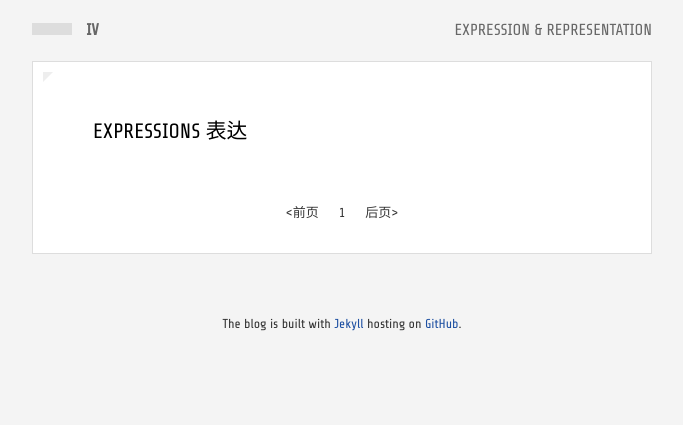
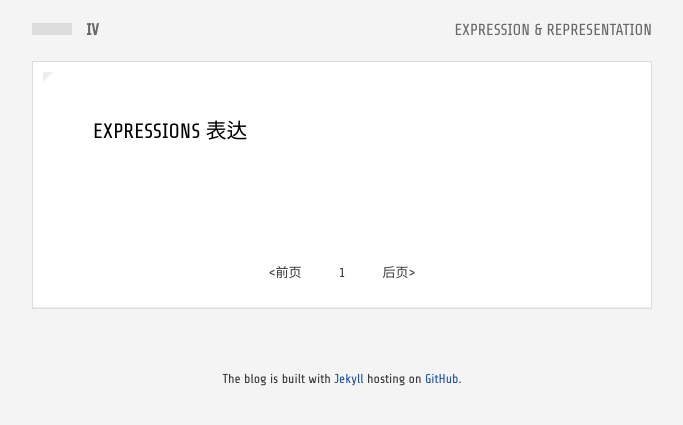
Before and after one commit to kidlj/awei, a Jekyll site: the page built from expr/index.html, in a window 1280 px wide. Shown: the top 425 px of the page, without its empty margins (298-981 px from the left). Built offline with Jekyll 4.4.1, drawn with Linux system fonts in a browser that asks for light colours; Markdown is read by kramdown in place of the engine named in the settings; the list of posts is cut into pages by our own code.

Commit message:
ready for posting.

```diff
--- a/_includes/paginator.html
+++ b/_includes/paginator.html
@@ -2,17 +2,16 @@
 
 	{% if paginator.previous_page %}
 		{% if paginator.previous_page ==1 %}
-			<a href="/expr/"><前页</a>
+			<a href="/expr/">&lt;前页</a>
 		{% else %}
-			<a href="/expr/page{{ paginator.previous_page }}"><前页</a>
+			<a href="/expr/page{{ paginator.previous_page }}">&lt;前页</a>
 		{% endif %}
 	{% else %}
-		<span class="disabled"><前页</span>
+		<span class="disabled">&lt;前页</span>
 	{% endif %}
 
-	&nbsp;&nbsp;&nbsp;&nbsp;
 
-
+	<div class="pagenum">
 	{% if paginator.page == 1 %}
 		<span class="current">1</span>
 	{% else %}
@@ -26,14 +25,13 @@
 			<a href="/expr/page{{ count }}">{{ count }}</a>
 		{% endif %}
 	{% endfor %}
-
-	&nbsp;&nbsp;&nbsp;&nbsp;
+	</div>
 
 
 	{% if paginator.next_page %}
-	<a href="/expr/page{{ paginator.next_page }}">后页></a>
+	<a href="/expr/page{{ paginator.next_page }}">后页&gt;</a>
 	{% else %}
-	<span class="disabled">后页></span>
+	<span class="disabled">后页&gt;</span>
 	{% endif %}
 
 </div>
--- a/css/style.css
+++ b/css/style.css
@@ -158,6 +158,19 @@
 	padding: 30px 40px 24px;
 	text-align: center; }
 
+.paginator {
+	border-top: 0px solid #EFEFEF;
+	border-bottom: 1px solid #EFEFEF;
+	padding: 30px 40px 24px;
+	text-align: center; }
+	.paginator .pagenum {
+		display: inline-block;
+		padding: 0 30px; }
+	.paginator .pagenum a, .paginator .pagenum span {
+		padding: 0 2px;
+		margin: 2px; }
+
+
 .site-footer {
 	text-align: center;
 	padding: 60px 25px 25px 25px; }
@@ -168,10 +181,6 @@
 /* For "expr/index.html"
 /*
 /*****************************************************************************/
-
-.paginator {
-	margin-top: 40px;
-	text-align: center; }
 
 ul.expr-listing, ul.expr-listing li {
 	margin: 0;
--- a/expr/index.html
+++ b/expr/index.html
@@ -16,9 +16,8 @@
 			<a href="{{ post.url }}">{{ post.title }}</a></li>
 			{% endfor %}
 		</ul>
+	</article>
 
+	{% include paginator.html %}
 
-		{% include paginator.html %}
-
-	</article>
 </section>
```
Also changed, not shown: _config.yml (line endings or trailing spaces).
